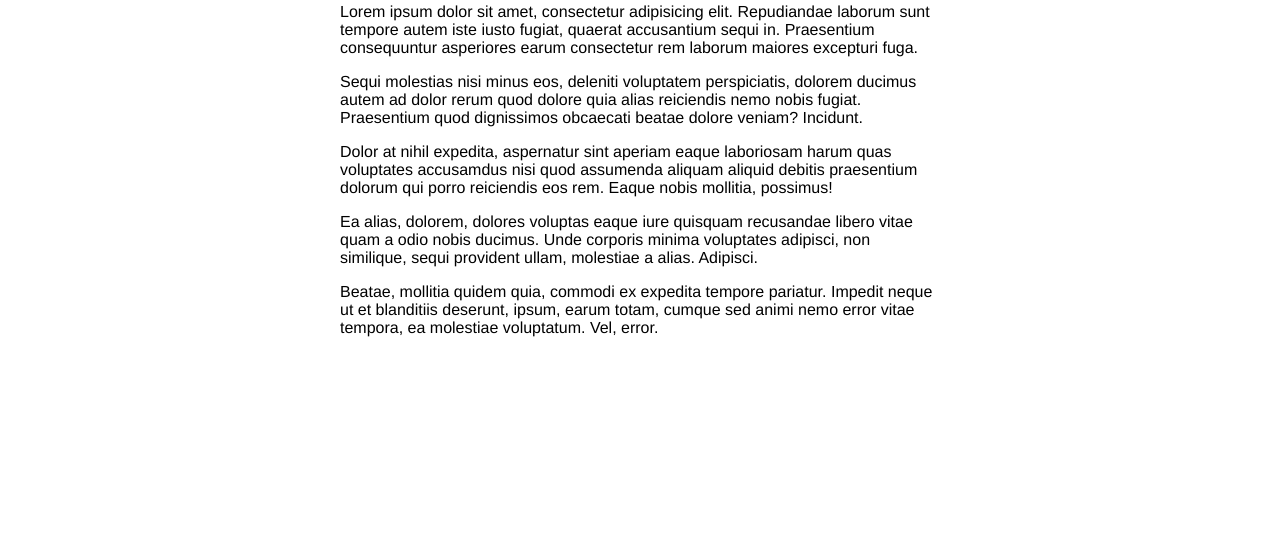
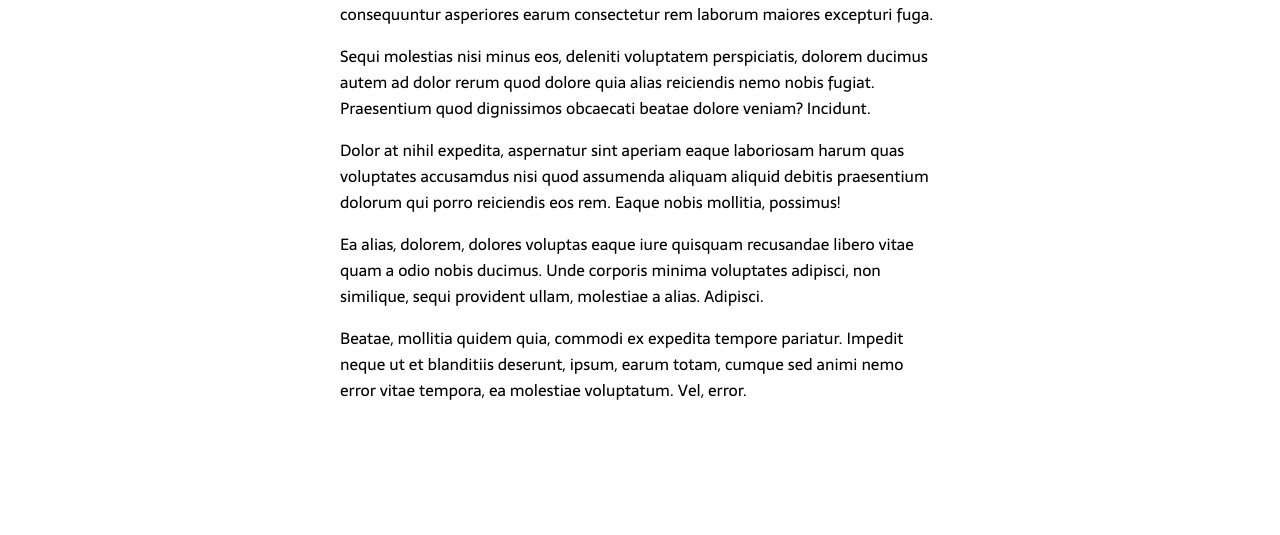
Before and after one commit to ohsandy/ohsandy.github.io, a plain HTML site: page index.html in a window 1280 px wide. Shown: the part 265-800 px from the top of the page. Drawn offline with nearby package versions, Linux system fonts and the light colour scheme; files that its build step writes are made by us from their sources; a web font is replaced by a local one.

Commit message:
Update index.html

```diff
--- a/index.html
+++ b/index.html
@@ -85,7 +85,7 @@ QQMMMMMMM.                            !.^^|I66OOOM6QQQQMMMMMMQMMMOQI
     <meta charset="utf-8">
     <title>Oh Sandy!</title>
     <link rel="stylesheet" href="ohsandy.css">
-    <link rel="stylesheet" href="assets/Sarala/sarala.css">
+    <link rel="stylesheet" href="assets/fonts.css">
     <script src="jquery-3.1.1.min.js"></script>
     <script src="main.js"></script>
     <meta name="viewport" content="width=device-width, initial-scale=1">
```
